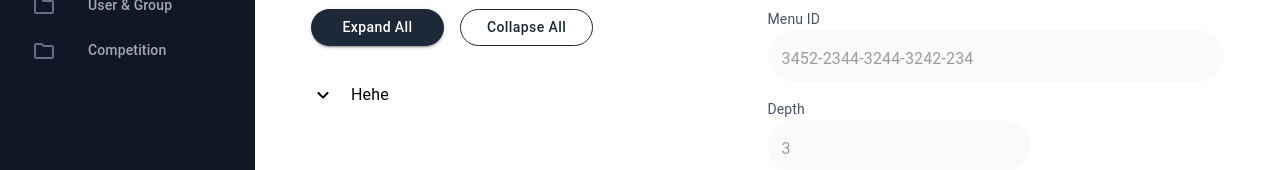
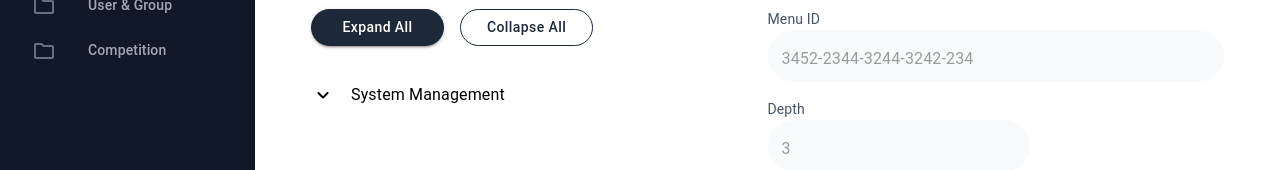
Before and after one commit to hitsamtiammar/hyperhire-new-django-react-assigment, a React (Vite) app in the folder frontend/: page / in a window 1280 px wide. Shown: the part 350-520 px from the top of the page. Built offline with nearby package versions, Linux system fonts and the light colour scheme; a web font is replaced by a local one.

Commit message:
implement remove item

```diff
--- a/frontend/src/components/data/ListData.tsx
+++ b/frontend/src/components/data/ListData.tsx
@@ -1,16 +1,24 @@
-import { Box, BoxProps, Grid, IconButton, styled, Typography } from '@mui/material'
+import { Box, BoxProps, Grid, IconButton, styled, TextField, Typography } from '@mui/material'
 import React, { forwardRef, Ref, useEffect, useImperativeHandle, useRef, useState} from 'react'
 import KeyboardArrowDownRoundedIcon from '@mui/icons-material/KeyboardArrowDownRounded';
 import AddCircleIcon from '@mui/icons-material/AddCircle';
+import {Close } from '@mui/icons-material';
+import CheckIcon from '@mui/icons-material/Check';
+import { noop } from '@/utils';
 
 export interface ListDataItem{
-    name: string
-    children: ListDataItem[]
+    id: string;
+    name: string;
+    parent?: string | null
+    children: ListDataItem[];
+    depth: number
+    tempId?:string
 }
 
 export interface ListDataProps{
     data: ListDataItem
     expanded?: boolean
+    onCancelItemSelected: (index: string) => void
 }
 
 export interface ListDataRef{
@@ -27,10 +35,11 @@ const ListDataBox = styled((props: BoxProps) =>
         userSelect: 'none'
     })
 
-export function ListData({ data, expanded: expandedProps = false } : ListDataProps, ref: Ref<ListDataRef>) {
+export function ListData({ onCancelItemSelected = noop, data, expanded: expandedProps = false } : ListDataProps, ref: Ref<ListDataRef>) {
     const [expanded, setExpanded] = useState(expandedProps)
     const [childExpanded, setChildExpaded] = useState(expandedProps)
     const [showAddBtn, setShowAddBtn] = useState(false)
+    const [childrenData, setChildrenData] = useState(data.children)
     const listMenuRef = useRef<ListDataRef>(null)
 
     useEffect(() => {
@@ -46,6 +55,14 @@ export function ListData({ data, expanded: expandedProps = false } : ListDataPro
 
     const onAddBtnClicked = (e:React.MouseEvent) => {
         e.stopPropagation()
+        setChildrenData([...childrenData, {
+            children: [],
+            depth: 0,
+            id: '',
+            name: '',
+            parent: null,
+            tempId: `temp-${new Date().getTime()}`
+        }])
     }
 
     useImperativeHandle(ref, () => ({
@@ -56,12 +73,23 @@ export function ListData({ data, expanded: expandedProps = false } : ListDataPro
             setChildExpaded(true)
         },
         addNewItem: () => {
-
+            console.log('ch', childrenData.length)
         }
     }))
+
+    function onCancel(){
+        // console.log('Cancelled data', { i: data.index, data})
+        onCancelItemSelected(data.tempId as string)
+    }
+
+    function onCancelConfirmed(tempId: string){
+        const newChildren = childrenData.filter((item) => item.tempId !== tempId)
+        setChildrenData(newChildren)
+    }
+
+    function renderItem(){
         return (
-    <Grid marginTop="24px" container direction="column">
-       <ListDataBox onMouseEnter={onHover} onMouseLeave={onBlur} onClick={() => setExpanded(!expanded)}>
+            <>
                 {data.children.length > 0 && (
                     <KeyboardArrowDownRoundedIcon/>
                 )}
@@ -71,15 +99,36 @@ export function ListData({ data, expanded: expandedProps = false } : ListDataPro
                         <AddCircleIcon sx={{fontSize:'30px'}} />
                     </IconButton>
                 )}
+            </>
+        )
+    }
 
+    function renderAddItem(){
+        return (
+            <>
+                <TextField/>
+                <IconButton>
+                    <CheckIcon color="success" />
+                </IconButton>
+                <IconButton onClick={onCancel}>
+                    <Close color="error" />
+                </IconButton>
+            </>
+        )
+    }
+
+    return (
+        <Grid marginTop="24px" container direction="column">
+        <ListDataBox onMouseEnter={onHover} onMouseLeave={onBlur} onClick={() => setExpanded(!expanded)}>
+            {data.id !== '' ? renderItem() : renderAddItem()}
         </ListDataBox>
         {expanded && (
                 <Grid padding="0" container direction="row" item>
                 <Box width="30px" sx={{ transform: 'translateX(12px)', borderLeft: '1px solid lightgray' }} display="flex"/>
                 <Box display="flex" flexDirection="column" flex={1}>
-                   {data.children.map(item => (
-                      <ForwardedListData ref={listMenuRef} expanded={childExpanded} key={item.name} data={item} />
-                   ))}
+                    {childrenData.map(item => {
+                       return <ForwardedListData onCancelItemSelected={onCancelConfirmed} ref={listMenuRef} expanded={childExpanded} key={item.name || item.tempId} data={item} />
+                    })}
                 </Box>
                 </Grid>
         )}
--- /dev/null
+++ b/frontend/src/pages/DUMMY_DATA.ts
@@ -0,0 +1,81 @@
+export default {
+    "id": "745c96ee-4677-43ab-9d78-88c498cb3cb1",
+    "parent": null,
+    "name": "System Management",
+    "children": [
+        {
+            "id": "65d61ab2-06ae-4e6b-8289-977de2842089",
+            "parent": "745c96ee-4677-43ab-9d78-88c498cb3cb1",
+            "name": "System",
+            "children": [
+                {
+                    "id": "15e5ab97-8464-4314-9dd0-ad0bb206a425",
+                    "parent": "65d61ab2-06ae-4e6b-8289-977de2842089",
+                    "name": "Menus",
+                    "children": [
+                        {
+                            "id": "b6cae5a1-4848-4336-aa1c-6dbbe4a14251",
+                            "parent": "15e5ab97-8464-4314-9dd0-ad0bb206a425",
+                            "name": "Menu Registration",
+                            "children": [],
+                            "depth": 4
+                        }
+                    ],
+                    "depth": 3
+                },
+                {
+                    "id": "46f76da9-5205-4ced-819f-1d691f82ad3b",
+                    "parent": "65d61ab2-06ae-4e6b-8289-977de2842089",
+                    "name": "System Code",
+                    "children": [],
+                    "depth": 3
+                },
+                {
+                    "id": "67f63604-2ac3-45e0-bc13-e122f9272140",
+                    "parent": "65d61ab2-06ae-4e6b-8289-977de2842089",
+                    "name": "API List",
+                    "children": [],
+                    "depth": 3
+                },
+                {
+                    "id": "da22cf6f-19fc-4ab0-bd4e-59d779caaf91",
+                    "parent": "65d61ab2-06ae-4e6b-8289-977de2842089",
+                    "name": "Properties",
+                    "children": [],
+                    "depth": 3
+                },
+                {
+                    "id": "e7c661b4-b850-465c-a641-d63b5d2d8cfc",
+                    "parent": "65d61ab2-06ae-4e6b-8289-977de2842089",
+                    "name": "Code Registration - 2",
+                    "children": [],
+                    "depth": 3
+                }
+            ],
+            "depth": 2
+        },
+        {
+            "id": "cd7dbab8-bb27-4a7d-979e-0008aefeb685",
+            "parent": "745c96ee-4677-43ab-9d78-88c498cb3cb1",
+            "name": "System second",
+            "children": [
+                {
+                    "id": "4f9ecb37-476f-4e01-add4-ec0f7cfe21df",
+                    "parent": "cd7dbab8-bb27-4a7d-979e-0008aefeb685",
+                    "name": "Code Registration",
+                    "children": [],
+                    "depth": 3
+                }
+            ],
+            "depth": 2
+        },
+        {
+            "id": "f4c37305-3e5b-434f-8656-5e0d73ec47f7",
+            "parent": "745c96ee-4677-43ab-9d78-88c498cb3cb1",
+            "name": "System Management",
+            "children": [],
+            "depth": 2
+        }
+    ],
+    "depth": 1
+}
--- a/frontend/src/pages/Home.tsx
+++ b/frontend/src/pages/Home.tsx
@@ -6,7 +6,7 @@ import MenuRoundedIcon from '@mui/icons-material/MenuRounded';
 import FormControl from '@mui/material/FormControl';
 import Select from '@mui/material/Select';
 import EditForm from '@/components/data/EditForm';
-import ListData, { ListDataRef } from '@/components/data/ListData';
+import ListData, { ListDataItem, ListDataRef } from '@/components/data/ListData';
 import { useRef, useState } from 'react';
 
 const Container = styled(Grid)(() => ({
@@ -32,22 +32,7 @@ const MenuButton = styled(Button)(({theme}) => ({
     minWidth: '133px'
 }))
 
-const DUMMY_DATA = {
-        "id": "15e5ab97-8464-4314-9dd0-ad0bb206a425",
-        "parent": "65d61ab2-06ae-4e6b-8289-977de2842089",
-        "name": "Menus",
-        "children": [
-            {
-                "id": "b6cae5a1-4848-4336-aa1c-6dbbe4a14251",
-                "parent": "15e5ab97-8464-4314-9dd0-ad0bb206a425",
-                "name": "Menu Registration",
-                "children": [],
-                "depth": 4
-            }
-        ],
-        "depth": 3
-    }
-
+import DUMMY_DATA from './DUMMY_DATA';
 
 export default function Home() {
     const [menuExpanded, setMenuExpanded] = useState(false)
@@ -90,45 +75,7 @@ export default function Home() {
                     <MenuButton onClick={onExpandAll} color="info" variant="contained">Expand All</MenuButton>
                     <MenuButton onClick={onCollapseAll} color="info" variant="outlined">Collapse All</MenuButton>
                 </Grid>
-                <ListData expanded={menuExpanded} ref={listMenuRef} data={{
-                        name: 'Hehe',
-                        children: [
-                            {
-                                name: 'Data scond',
-                                children: [
-                                    {
-                                        name: 'Data hehe',
-                                        children: []
-                                    },
-                                    {
-                                        name: 'Data Haha',
-                                        children: []
-                                    },
-                                ]
-                            },
-                            {
-                                name: 'Data Third',
-                                children: [
-                                    {
-                                        name: 'Data Jaja',
-                                        children: [
-                                        {
-                                            name: 'Data hehe',
-                                            children: []
-                                        },]
-                                    },
-                                    {
-                                        name: 'Data Jojojojo',
-                                        children: []
-                                    },
-                                ]
-                            },
-                            {
-                                name: 'Data Third 34',
-                                children: []
-                            },
-                        ]
-                }}/>
+                <ListData expanded={menuExpanded} ref={listMenuRef} data={DUMMY_DATA as ListDataItem[]}/>
             </Grid>
             <Grid item md={6} sm={12}>
                 <EditForm/>
--- /dev/null
+++ b/frontend/src/utils.ts
@@ -0,0 +1 @@
+export const noop = () => null
```
Lines whose indentation alone changed are shown as unchanged.
